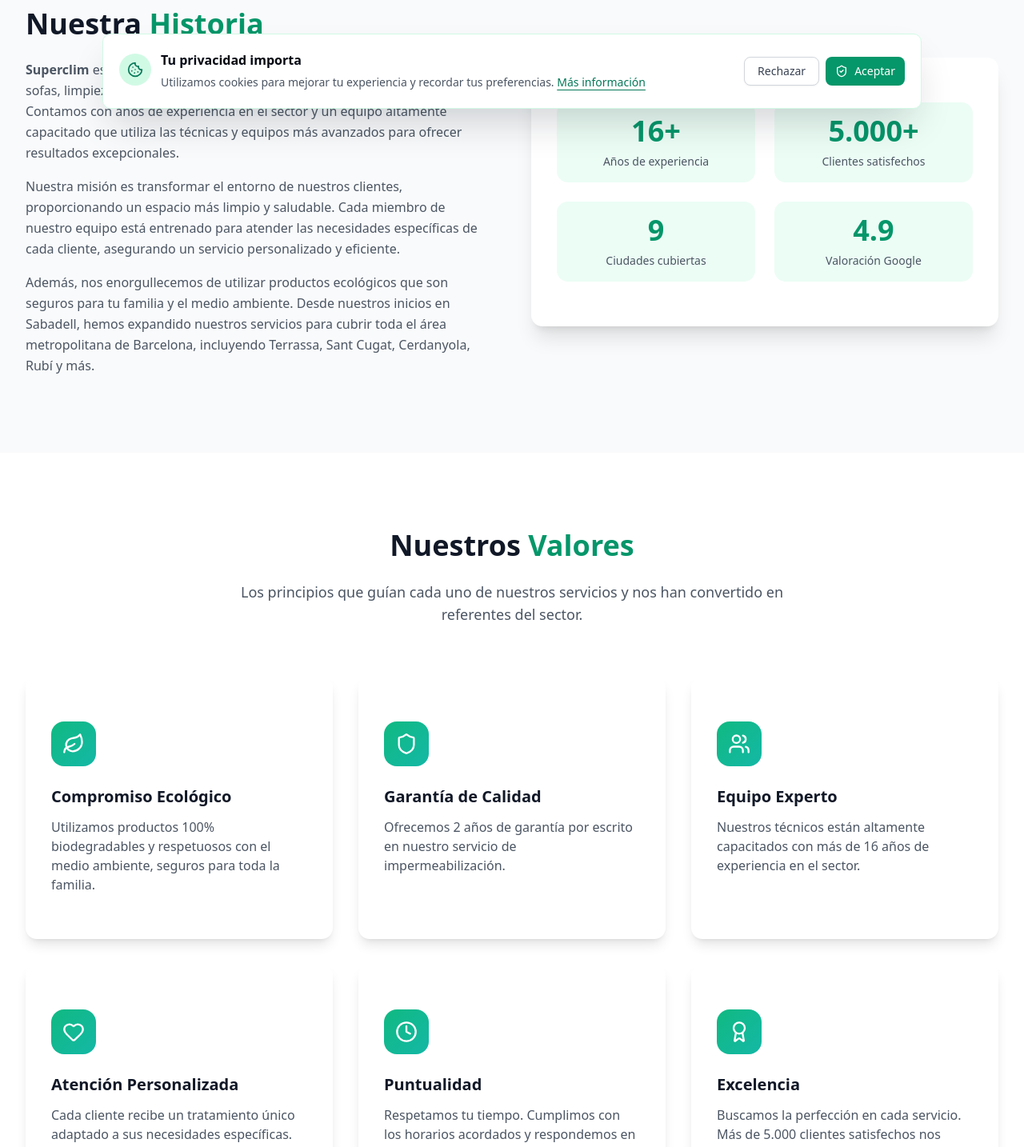
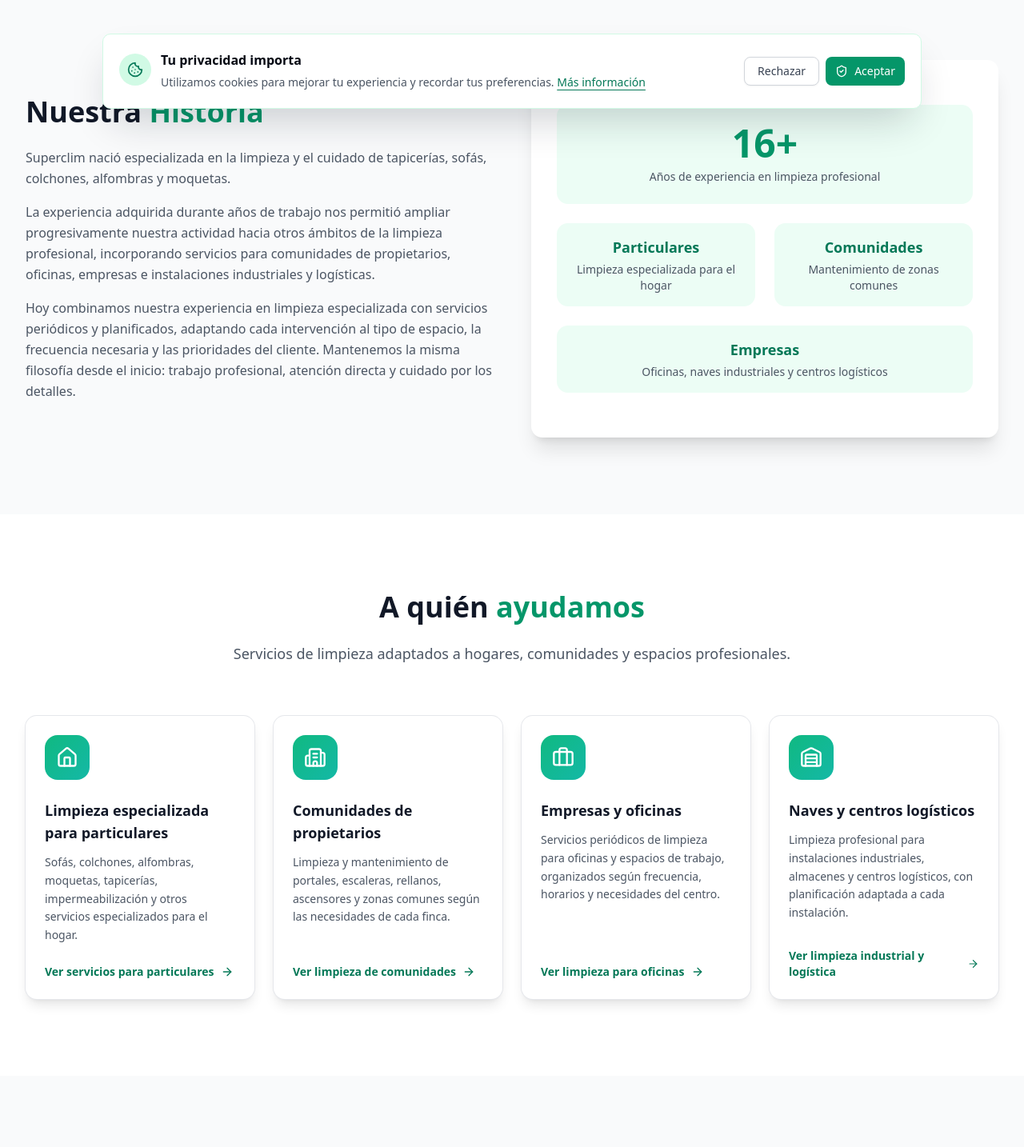
Before and after one commit to superclimbcn-dev/superclim-web, a React (Vite) app: page /quienes-somos in a window 1280 px wide. Shown: the part 640-2074 px from the top of the page at 80% size. Built offline with nearby package versions, Linux system fonts and the light colour scheme.

Commit message:
feat(about): align company profile with expanded services

```diff
--- a/src/config/seo.ts
+++ b/src/config/seo.ts
@@ -91,14 +91,14 @@ export const seoConfig: Record<string, SEOPageConfig> = {
     keywords: 'limpieza de sofás a domicilio, limpieza sofás casa, servicio a domicilio barcelona, limpieza tapicerías a domicilio',
   },
   about: {
-    title: 'Quiénes Somos — Superclim, Empresa de Limpieza en Barcelona',
-    description: 'Superclim es líder en limpieza profesional de sofás, alfombras y colchones en Barcelona. Con más de 16 años de experiencia, ofrecemos servicios personalizados para garantizar un hogar más saludable y fresco. Descubre más sobre nuestra misión, equipo y beneficios de la limpieza profesional.',
+    title: 'Quiénes Somos | Superclim Servicios, Empresa de Limpieza',
+    description: 'Conoce Superclim Servicios, empresa de limpieza con base en Sabadell. Servicios para particulares, comunidades y empresas en Barcelona y el Vallès Occidental.',
     canonical: `${baseUrl}/quienes-somos`,
     ogTitle: 'Quiénes Somos | Superclim Servicios',
-    ogDescription: 'Conoce a Superclim: más de 16 años de experiencia en limpieza profesional de tapicerías en Barcelona y alrededores.',
+    ogDescription: 'Conoce nuestra experiencia en limpieza especializada, comunidades, oficinas, empresas e instalaciones profesionales.',
     ogImage: defaultOgImage,
     ogType: 'website',
-    keywords: 'quienes somos superclim, empresa limpieza sofás barcelona, historia superclim',
+    keywords: 'Superclim Servicios, empresa de limpieza Sabadell, limpieza profesional Barcelona, limpieza comunidades, limpieza empresas',
   },
   contact: {
     title: 'Contacto - SuperClim Servicios',
--- a/src/pages/about/QuienesSomos.tsx
+++ b/src/pages/about/QuienesSomos.tsx
@@ -1,6 +1,7 @@
 import { motion } from 'framer-motion';
+import { Link } from 'react-router-dom';
 import { useScrollAnimation } from '@/hooks/useScrollAnimation';
-import { Award, Leaf, Users, Shield, Clock, Heart, Phone, MessageCircle } from 'lucide-react';
+import { Award, Leaf, Users, ShieldCheck, Clock, TrendingUp, Phone, MessageCircle, Home, Building2, Briefcase, Warehouse, ArrowRight } from 'lucide-react';
 import { Button } from '@/components/ui/button';
 import { Card, CardContent } from '@/components/ui/card';
 import { Header } from '@/components/Header';
@@ -11,36 +12,67 @@ import { Breadcrumb } from '@/components/Breadcrumb';
 import { businessConfig } from '@/config/business';
 import { seoConfig } from '@/config/seo';
 
+const audiences = [
+  {
+    icon: Home,
+    title: 'Limpieza especializada para particulares',
+    description: 'Sofás, colchones, alfombras, moquetas, tapicerías, impermeabilización y otros servicios especializados para el hogar.',
+    href: '/servicios',
+    linkLabel: 'Ver servicios para particulares',
+  },
+  {
+    icon: Building2,
+    title: 'Comunidades de propietarios',
+    description: 'Limpieza y mantenimiento de portales, escaleras, rellanos, ascensores y zonas comunes según las necesidades de cada finca.',
+    href: businessConfig.urls.services.communityCleaning,
+    linkLabel: 'Ver limpieza de comunidades',
+  },
+  {
+    icon: Briefcase,
+    title: 'Empresas y oficinas',
+    description: 'Servicios periódicos de limpieza para oficinas y espacios de trabajo, organizados según frecuencia, horarios y necesidades del centro.',
+    href: businessConfig.urls.services.officeCleaning,
+    linkLabel: 'Ver limpieza para oficinas',
+  },
+  {
+    icon: Warehouse,
+    title: 'Naves y centros logísticos',
+    description: 'Limpieza profesional para instalaciones industriales, almacenes y centros logísticos, con planificación adaptada a cada instalación.',
+    href: businessConfig.urls.services.industrialCleaning,
+    linkLabel: 'Ver limpieza industrial y logística',
+  },
+];
+
 const valores = [
   {
     icon: Leaf,
-    title: 'Compromiso Ecológico',
-    description: 'Utilizamos productos 100% biodegradables y respetuosos con el medio ambiente, seguros para toda la familia.',
+    title: 'Compromiso con el cuidado',
+    description: 'Seleccionamos productos y métodos adecuados a cada superficie, buscando un trabajo eficaz y responsable.',
   },
   {
-    icon: Shield,
-    title: 'Garantía de Calidad',
-    description: 'Ofrecemos 2 años de garantía por escrito en nuestro servicio de impermeabilización.',
+    icon: ShieldCheck,
+    title: 'Calidad del servicio',
+    description: 'Trabajamos con procedimientos definidos y atención al detalle en cada intervención.',
+  },
+  {
+    icon: Award,
+    title: 'Experiencia',
+    description: `Aplicamos la experiencia acumulada durante más de ${businessConfig.experienceYears} años en servicios de limpieza y cuidado de superficies.`,
   },
   {
     icon: Users,
-    title: 'Equipo Experto',
-    description: 'Nuestros técnicos están altamente capacitados con más de 16 años de experiencia en el sector.',
-  },
-  {
-    icon: Heart,
-    title: 'Atención Personalizada',
-    description: 'Cada cliente recibe un tratamiento único adaptado a sus necesidades específicas.',
+    title: 'Atención personalizada',
+    description: 'Adaptamos cada servicio al espacio, las prioridades y las necesidades del cliente.',
   },
   {
     icon: Clock,
-    title: 'Puntualidad',
-    description: 'Respetamos tu tiempo. Cumplimos con los horarios acordados y respondemos en menos de 24 horas.',
+    title: 'Organización y puntualidad',
+    description: 'Planificamos cada intervención según el horario y las condiciones acordadas.',
   },
   {
-    icon: Award,
-    title: 'Excelencia',
-    description: 'Buscamos la perfección en cada servicio. Más de 5.000 clientes satisfechos nos avalan.',
+    icon: TrendingUp,
+    title: 'Mejora continua',
+    description: 'Seguimos desarrollando nuestros procesos y servicios para responder a nuevas necesidades de particulares, comunidades y empresas.',
   },
 ];
 
@@ -56,7 +88,7 @@ export default function QuienesSomos() {
       <section className="relative min-h-[60vh] flex items-center overflow-hidden">
         <div className="absolute inset-0 z-0">
           <div className="absolute inset-0 bg-gradient-to-br from-emerald-900 via-teal-800 to-cyan-900" />
-          <div className="absolute inset-0 bg-[url('https://images.unsplash.com/photo-1555041469-a586c61ea9bc?auto=format&fit=crop&q=80&w=2070')] bg-cover bg-center opacity-20" />
+          <div className="absolute inset-0 bg-[url('/images/hero-sofa-1920.webp')] bg-cover bg-center opacity-20" />
           <div className="absolute inset-0 bg-gradient-to-t from-black/60 via-transparent to-transparent" />
         </div>
 
@@ -74,9 +106,11 @@ export default function QuienesSomos() {
               Quiénes <span className="text-emerald-400">Somos</span>
             </h1>
             <p className="text-xl text-white/80 leading-relaxed">
-              Superclim es una empresa líder en limpieza de sofás, impermeabilizacion de sofas,
-              limpieza de alfombras y limpieza de colchones con sede en Barcelona. Contamos con
-              años de experiencia en el sector y un equipo altamente capacitado.
+              Superclim Servicios es una empresa de limpieza profesional con base en Sabadell y
+              servicio en Barcelona y el Vallès Occidental. Trabajamos con particulares, comunidades
+              de propietarios y empresas, ofreciendo servicios adaptados a cada tipo de espacio:
+              desde limpieza especializada de tapicerías, colchones y alfombras hasta mantenimiento
+              de comunidades, oficinas, naves industriales y centros logísticos.
             </p>
           </motion.div>
         </div>
@@ -97,23 +131,20 @@ export default function QuienesSomos() {
               </h2>
               <div className="space-y-4 text-gray-600 leading-relaxed">
                 <p>
-                  <strong>Superclim</strong> es una empresa líder en limpieza de sofás,
-                  impermeabilizacion de sofas, limpieza de alfombras y limpieza de colchones con
-                  sede en Barcelona. Contamos con años de experiencia en el sector y un equipo
-                  altamente capacitado que utiliza las técnicas y equipos más avanzados para ofrecer
-                  resultados excepcionales.
+                  Superclim nació especializada en la limpieza y el cuidado de tapicerías, sofás,
+                  colchones, alfombras y moquetas.
                 </p>
                 <p>
-                  Nuestra misión es transformar el entorno de nuestros clientes, proporcionando un
-                  espacio más limpio y saludable. Cada miembro de nuestro equipo está entrenado para
-                  atender las necesidades específicas de cada cliente, asegurando un servicio
-                  personalizado y eficiente.
+                  La experiencia adquirida durante años de trabajo nos permitió ampliar
+                  progresivamente nuestra actividad hacia otros ámbitos de la limpieza profesional,
+                  incorporando servicios para comunidades de propietarios, oficinas, empresas e
+                  instalaciones industriales y logísticas.
                 </p>
                 <p>
-                  Además, nos enorgullecemos de utilizar productos ecológicos que son seguros para tu
-                  familia y el medio ambiente. Desde nuestros inicios en Sabadell, hemos expandido
-                  nuestros servicios para cubrir toda el área metropolitana de Barcelona,
-                  incluyendo Terrassa, Sant Cugat, Cerdanyola, Rubí y más.
+                  Hoy combinamos nuestra experiencia en limpieza especializada con servicios
+                  periódicos y planificados, adaptando cada intervención al tipo de espacio, la
+                  frecuencia necesaria y las prioridades del cliente. Mantenemos la misma filosofía
+                  desde el inicio: trabajo profesional, atención directa y cuidado por los detalles.
                 </p>
               </div>
             </motion.div>
@@ -127,21 +158,21 @@ export default function QuienesSomos() {
               <Card className="border-0 shadow-xl">
                 <CardContent className="p-8">
                   <div className="grid grid-cols-2 gap-6">
-                    <div className="text-center p-4 bg-emerald-50 rounded-xl">
-                      <div className="text-4xl font-bold text-emerald-600 mb-2">{businessConfig.experienceYears}+</div>
-                      <div className="text-sm text-gray-600">Años de experiencia</div>
+                    <div className="col-span-2 text-center p-6 bg-emerald-50 rounded-xl">
+                      <div className="text-5xl font-bold text-emerald-600 mb-2">{businessConfig.experienceYears}+</div>
+                      <div className="text-sm text-gray-600">Años de experiencia en limpieza profesional</div>
                     </div>
                     <div className="text-center p-4 bg-emerald-50 rounded-xl">
-                      <div className="text-4xl font-bold text-emerald-600 mb-2">5.000+</div>
-                      <div className="text-sm text-gray-600">Clientes satisfechos</div>
+                      <div className="text-lg font-bold text-emerald-700 mb-1">Particulares</div>
+                      <div className="text-sm text-gray-600">Limpieza especializada para el hogar</div>
                     </div>
                     <div className="text-center p-4 bg-emerald-50 rounded-xl">
-                      <div className="text-4xl font-bold text-emerald-600 mb-2">9</div>
-                      <div className="text-sm text-gray-600">Ciudades cubiertas</div>
+                      <div className="text-lg font-bold text-emerald-700 mb-1">Comunidades</div>
+                      <div className="text-sm text-gray-600">Mantenimiento de zonas comunes</div>
                     </div>
-                    <div className="text-center p-4 bg-emerald-50 rounded-xl">
-                      <div className="text-4xl font-bold text-emerald-600 mb-2">4.9</div>
-                      <div className="text-sm text-gray-600">Valoración Google</div>
+                    <div className="col-span-2 text-center p-4 bg-emerald-50 rounded-xl">
+                      <div className="text-lg font-bold text-emerald-700 mb-1">Empresas</div>
+                      <div className="text-sm text-gray-600">Oficinas, naves industriales y centros logísticos</div>
                     </div>
                   </div>
                 </CardContent>
@@ -151,8 +182,54 @@ export default function QuienesSomos() {
         </div>
       </section>
 
+      {/* A quién ayudamos */}
+      <section className="py-24 bg-white" aria-labelledby="a-quien-ayudamos">
+        <div className="max-w-7xl mx-auto px-4 sm:px-6 lg:px-8">
+          <motion.div
+            initial={{ opacity: 0, y: 30 }}
+            whileInView={{ opacity: 1, y: 0 }}
+            viewport={{ once: true }}
+            className="text-center mb-16"
+          >
+            <h2 id="a-quien-ayudamos" className="text-3xl sm:text-4xl font-bold text-gray-900 mb-6">
+              A quién <span className="text-emerald-600">ayudamos</span>
+            </h2>
+            <p className="text-lg text-gray-600 max-w-3xl mx-auto">
+              Servicios de limpieza adaptados a hogares, comunidades y espacios profesionales.
+            </p>
+          </motion.div>
+
+          <div className="grid sm:grid-cols-2 lg:grid-cols-4 gap-6">
+            {audiences.map((audience, index) => (
+              <motion.div
+                key={audience.href}
+                initial={{ opacity: 0, y: 30 }}
+                whileInView={{ opacity: 1, y: 0 }}
+                viewport={{ once: true }}
+                transition={{ duration: 0.5, delay: index * 0.1 }}
+              >
+                <Link
+                  to={audience.href}
+                  className="group flex h-full flex-col rounded-xl border-0 bg-white p-6 shadow-lg ring-1 ring-gray-200 transition-shadow hover:shadow-2xl focus-visible:outline focus-visible:outline-2 focus-visible:outline-offset-2 focus-visible:outline-emerald-700"
+                >
+                  <div className="w-14 h-14 rounded-2xl bg-gradient-to-br from-emerald-500 to-teal-500 flex items-center justify-center mb-6">
+                    <audience.icon className="w-7 h-7 text-white" />
+                  </div>
+                  <h3 className="text-lg font-bold text-gray-900 mb-3">{audience.title}</h3>
+                  <p className="flex-1 text-sm text-gray-600 leading-relaxed">{audience.description}</p>
+                  <span className="mt-6 inline-flex items-center gap-2 text-sm font-semibold text-emerald-700 group-hover:text-emerald-800">
+                    {audience.linkLabel}
+                    <ArrowRight className="w-4 h-4 transition-transform group-hover:translate-x-1" aria-hidden="true" />
+                  </span>
+                </Link>
+              </motion.div>
+            ))}
+          </div>
+        </div>
+      </section>
+
       {/* Valores */}
-      <section className="py-24 bg-white">
+      <section className="py-24 bg-gray-50">
         <div className="max-w-7xl mx-auto px-4 sm:px-6 lg:px-8">
           <motion.div
             initial={{ opacity: 0, y: 30 }}
@@ -164,15 +241,15 @@ export default function QuienesSomos() {
               Nuestros <span className="text-emerald-600">Valores</span>
             </h2>
             <p className="text-lg text-gray-600 max-w-3xl mx-auto">
-              Los principios que guían cada uno de nuestros servicios y nos han convertido en
-              referentes del sector.
+              Los principios que guían cada uno de nuestros servicios, desde la limpieza
+              especializada hasta el mantenimiento profesional de espacios.
             </p>
           </motion.div>
 
           <div className="grid md:grid-cols-2 lg:grid-cols-3 gap-8">
             {valores.map((valor, index) => (
               <motion.div
-                key={index}
+                key={valor.title}
                 initial={{ opacity: 0, y: 30 }}
                 whileInView={{ opacity: 1, y: 0 }}
                 viewport={{ once: true }}
@@ -202,22 +279,22 @@ export default function QuienesSomos() {
             viewport={{ once: true }}
           >
             <h2 className="text-3xl sm:text-4xl lg:text-5xl font-bold mb-6">
-              ¿Conoces ya nuestros servicios?
+              ¿Buscas un servicio de limpieza profesional?
             </h2>
             <p className="text-lg text-white/80 mb-10 max-w-2xl mx-auto">
-              Descubre por qué más de 5.000 clientes confían en Superclim para mantener sus hogares
-              limpios y saludables.
+              Cuéntanos qué necesitas. Trabajamos con particulares, comunidades y empresas en
+              Sabadell, Barcelona y diferentes municipios del Vallès.
             </p>
             <div className="flex flex-wrap justify-center gap-4">
-              <a href={`tel:${businessConfig.phone}`}>
+              <Link to="/servicios">
                 <Button
                   size="lg"
                   className="bg-white text-emerald-900 hover:bg-gray-100 rounded-full px-8 py-6 text-lg font-semibold shadow-xl"
                 >
-                  <Phone className="w-5 h-5 mr-2" />
-                  Llamar Ahora
+                  <Phone className="w-5 h-5 mr-2" aria-hidden="true" />
+                  Ver servicios
                 </Button>
-              </a>
+              </Link>
               <a
                 href={`https://wa.me/${businessConfig.whatsappNumber}?text=${encodeURIComponent('Hola! Me gustaría más información sobre sus servicios')}`}
                 target="_blank"
@@ -228,7 +305,7 @@ export default function QuienesSomos() {
                   variant="outline"
                   className="border-2 border-white/30 bg-white/10 backdrop-blur-sm text-white hover:bg-white/20 rounded-full px-8 py-6 text-lg font-semibold"
                 >
-                  <MessageCircle className="w-5 h-5 mr-2" />
+                  <MessageCircle className="w-5 h-5 mr-2" aria-hidden="true" />
                   WhatsApp
                 </Button>
               </a>
```
